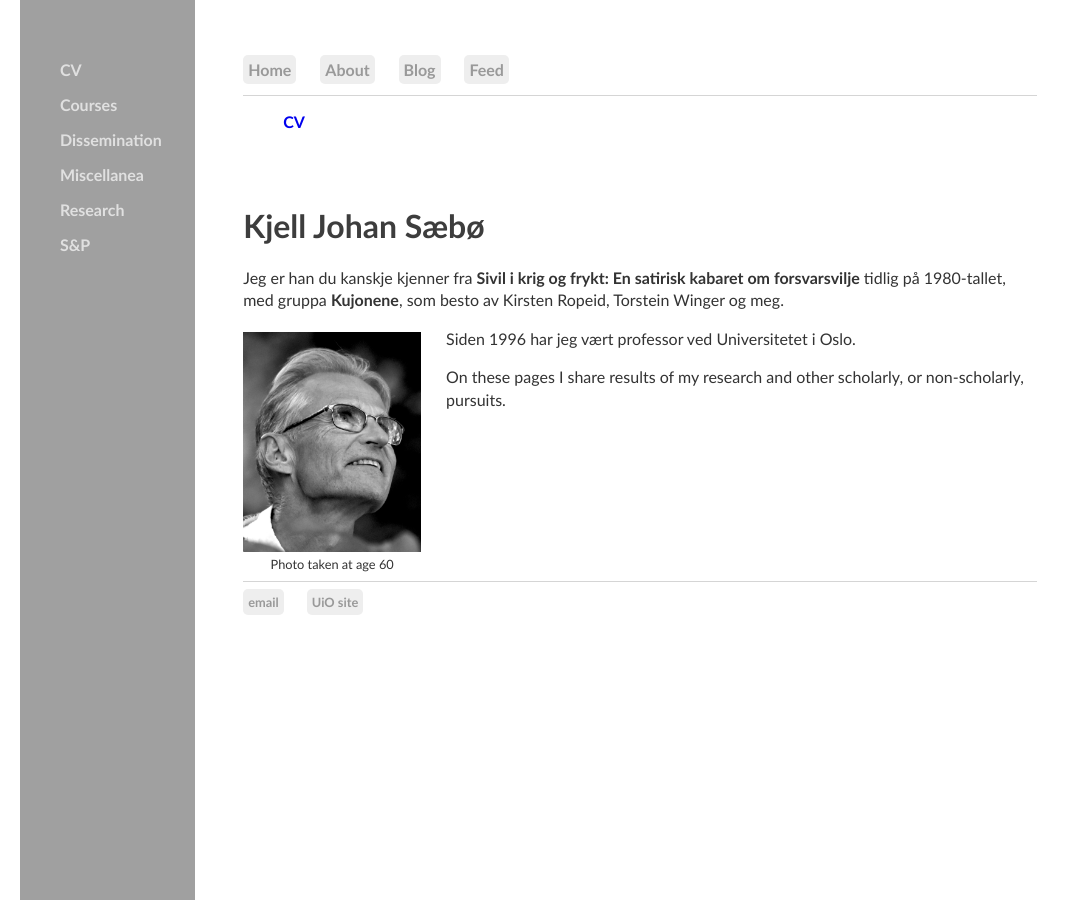
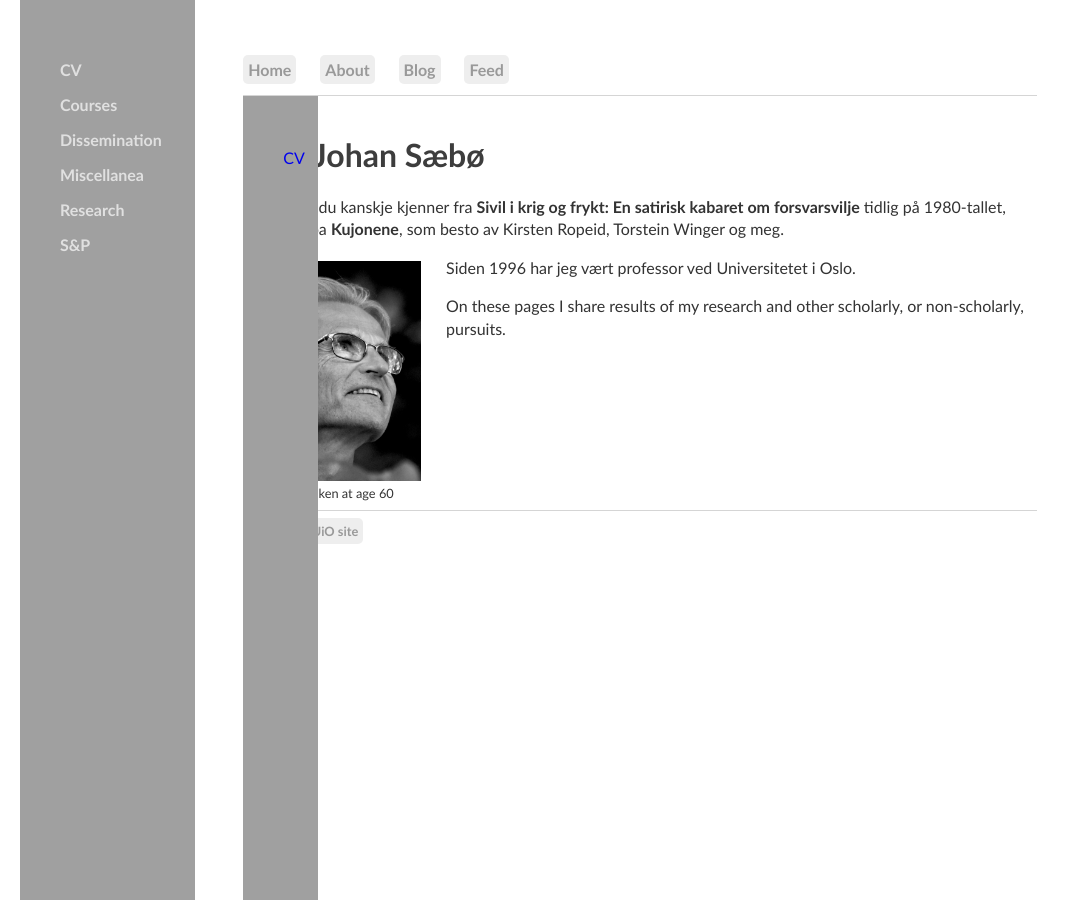
Before and after one commit to kjelljs/kjelljs.github.io, a Jekyll site: the page built from index.html, in a window 1280 px wide. Shown: the whole page, without its empty margins (0-1080 px from the left). Built offline with Jekyll 4.4.1, drawn with Linux system fonts in a browser that asks for light colours.

Commit message:
Update main.css

```diff
--- a/css/main.css
+++ b/css/main.css
@@ -66,15 +66,9 @@
   height: 100%;
   width: 75px;
   margin-right: 20%;
-  position: sticky;
-  z-index: 1;
-  top: 0;
-  left: 0;
+  position: fixed;
   background-color: #a0a0a0;
-  overflow-x: hidden;
   padding-top: 36px;
-  font-family: Optima, Candara, Calibri, Arial, sans-serif;
-  font-weight: bold;
 }
 
 #blogposts {
```
